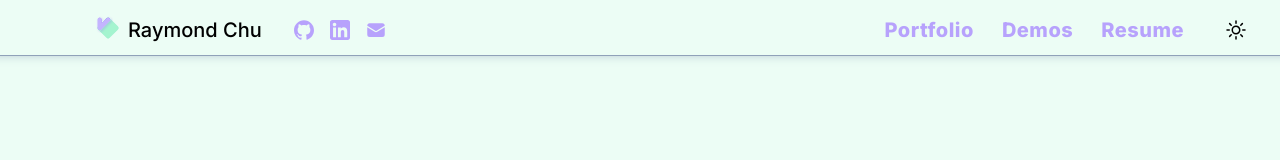
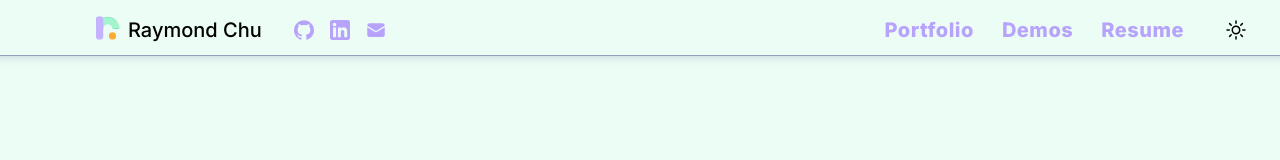
Before and after one commit to arrraichu/portfolio, a Next.js app: page / in a window 1280 px wide. Shown: the top 160 px of the page. Built offline with nearby package versions, Linux system fonts and the light colour scheme; no server answers.

Commit message:
feat : siteicon and favicon

```diff
--- a/app/_components/navigation/navigation.tsx
+++ b/app/_components/navigation/navigation.tsx
@@ -2,11 +2,11 @@
 
 import clsx from 'clsx';
 import { useRef } from 'react';
-import Image from 'next/image';
 import Link from 'next/link';
 import { Bars3Icon, MoonIcon, SunIcon } from '@heroicons/react/24/outline';
 import { EnvelopeIcon } from '@heroicons/react/24/solid';
 
+import SiteIcon from '@/public/siteicon.svg';
 import GitIcon from '@/public/git.svg';
 import LinkedInIcon from '@/public/linkedin.svg';
 
@@ -36,7 +36,7 @@ export default function Nav() {
         <nav className="flex justify-between items-center px-5 md:px-8">
           <div className="left-content flex gap-2 lg:gap-8">
             <Link href="/">
-              <Image className="lg:hidden" src="/vdiamond.svg" width={24} height={24} alt="Website icon" />
+              <SiteIcon className="size-6 lg:hidden" />
             </Link>
             <Link href="/">
               <span className="text-xl font-medium [text-box:trim-end_cap_alphabetic] align-baseline lg:hidden!">
@@ -46,7 +46,7 @@ export default function Nav() {
 
             <div className="hidden lg:flex gap-2">
               <Link href="/">
-                <Image src="/vdiamond.svg" width={24} height={24} alt="Website icon" />
+                <SiteIcon className="size-6" />
               </Link>
               <Link href="/">
                 <span className="text-xl font-medium [text-box:trim-end_cap_alphabetic] align-baseline">
```
Also changed, not shown: public/siteicon.svg (added), 1 other file (tests, documents, lock files or other folders).
